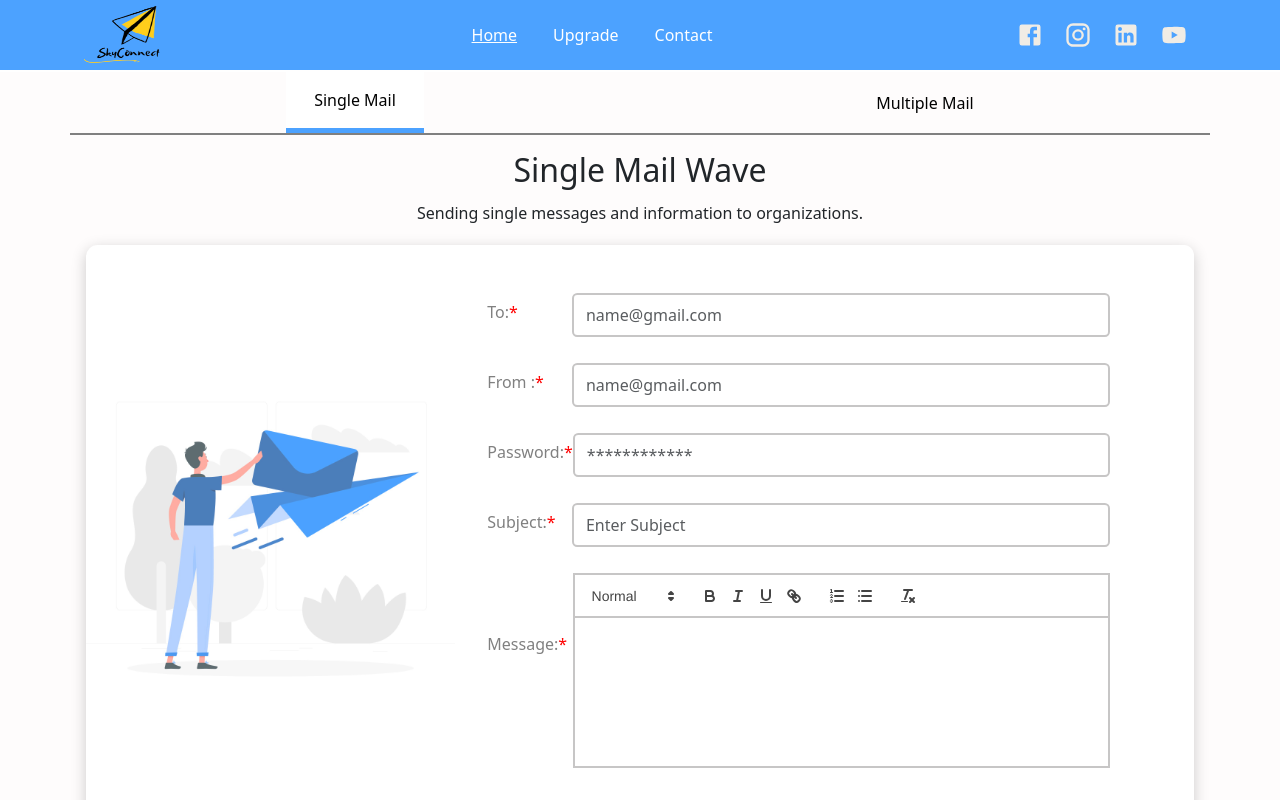
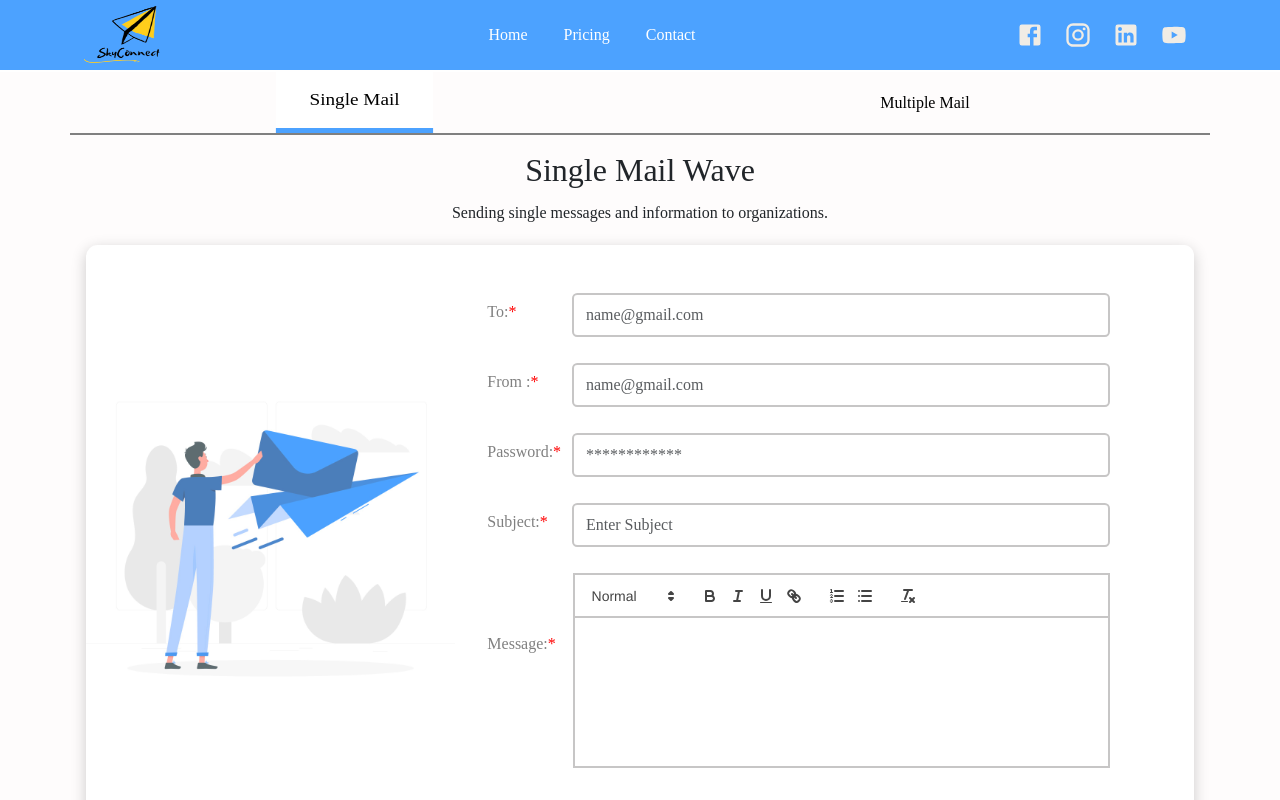
Before and after one commit to dakshataramteke/SkyConnect-, a React (Create React App) app in the folder frontend/: page /home in a window 1280 px wide. Shown: the top 800 px of the page. Built offline with nearby package versions, Linux system fonts and the light colour scheme; no server answers.

Commit message:
Hover Effect

```diff
--- a/frontend/src/App.css
+++ b/frontend/src/App.css
@@ -4,7 +4,7 @@
   padding: 0;
 }
 body{
-  font-family: "Montserrat", serif;
+  font-family: "Montserrat", serif !important;
 }
 :root{
   --navColor: #4ca2ff;
--- a/frontend/src/components/Contact/ContactMail.css
+++ b/frontend/src/components/Contact/ContactMail.css
@@ -19,7 +19,7 @@
 
 /* For Table  */
 .contact_maildata .list-group {
-    box-shadow: 0px 0px 5px rgba(0, 0, 0, 0.4); /* Add this line */
+    box-shadow: 0px 0px 5px #4ca2ffa2; /* Add this line */
     border-radius: 8px; /* Optional */
     width: 50%;
 }
@@ -47,7 +47,9 @@
 .contact_maildata .form-check-input {
     border: 2px solid #050505;
 }
-
+.contact_maildata .form-check-input:checked{
+    border: none !important;
+}
 .contact_maildata .list-group-item{
     padding: 0.925rem !important;
 }
@@ -59,6 +61,10 @@
 
 
 /* Arrow Upward and Downward Styling  */
+
+.fixed_Arrow{
+    z-index:11;
+}
 .contact_maildata .upwardArrow ,
 .contact_maildata .downwardArrow {
     position: fixed;
--- a/frontend/src/components/Contact/ContactMail.jsx
+++ b/frontend/src/components/Contact/ContactMail.jsx
@@ -129,8 +129,8 @@ const ContactMail = () => {
     <section className="contact_maildata">
       <div className="container ">
         <div className="row mt-5">
-          <div className="col mt-3 mt-md-4 contact_alldata">
-            <h2 className="text-center">All Emails </h2>
+          <div className="col mt-3 mt-md-5 contact_alldata">
+            <h2 className="text-center ">All Emails Data</h2>
             <p className="text-center py-2">
               This feature is designed to streamline the management of email communications.
             </p>
@@ -233,7 +233,7 @@ const ContactMail = () => {
               </>
             )}
           </div>
-          <div className="d-flex justify-content-center ">
+          <div className="d-flex justify-content-center fixed_Arrow">
             <div className="scrollArrows">
               {showUpward && (
                 <div className="upwardArrow" onClick={scrollToTop}>
--- a/frontend/src/components/HomePage/Home.css
+++ b/frontend/src/components/HomePage/Home.css
@@ -21,6 +21,7 @@ Tabs.jsx file and Home.jsx
   background-color:white;
   border-bottom: 5px solid #4ca2ff !important;
   border-radius: 0;
+  transform: scaleX(1.2);
 
   }
   .homesection_wrapper .row{
--- a/frontend/src/components/HomePage/Navbar.css
+++ b/frontend/src/components/HomePage/Navbar.css
@@ -23,6 +23,36 @@ li a{
     height: 60px;
     width: 80px;
 }
+.activeLink{
+   position: relative !important;
+
+}
+.activeLink::after{
+    position: absolute !important;
+    content: '';
+    bottom: -5px;
+    left:0;
+    height:2px;
+   background-color: #fff;
+    width:0% ;
+    transition:  all 0.3s ease-in-out !important;
+
+}
+.activeLink:hover::after,
+.activeLink:active::after {
+    width:100% !important;
+}
+
+@media(max-width:768px){
+    .activeLink:hover::after,
+.activeLink:active::after {
+    width:10% !important;
+}
+.navbar-nav{
+    padding-bottom:2rem !important;
+}
+}
+
 
 /* Responsive for logo  */
 @media (max-width: 768px) {
@@ -70,12 +100,6 @@ li a{
     justify-content: center;
 }
 
-.header .nav-link{
-    color: var(--cream);
-}
-
-
-
 
 /* Social Links */
 
--- a/frontend/src/components/HomePage/Navbar.jsx
+++ b/frontend/src/components/HomePage/Navbar.jsx
@@ -1,144 +1,3 @@
-// import { React, useState } from "react";
-// import InstagramIcon from "@mui/icons-material/Instagram";
-// import FacebookIcon from "@mui/icons-material/Facebook";
-// import ClearAllIcon from "@mui/icons-material/ClearAll";
-// import ClearIcon from "@mui/icons-material/Clear";
-// import LinkedInIcon from "@mui/icons-material/LinkedIn";
-// import YouTubeIcon from "@mui/icons-material/YouTube";
-// import { Link, NavLink } from "react-router-dom";
-// import { Outlet, useLocation } from "react-router";
-// import logo from "../../assests/skylogo.png";
-// import Home from "../HomePage/Home";
-// import "./Navbar.css";
-
-// const Navbar = () => {
-//   const [isOpen, setIsOpen] = useState(false);
-//   const handleToggle = () => {
-//     setIsOpen(!isOpen);
-//   };
-
-//   const location = useLocation();
-
-//   return (
-//     <>
-//       <header className="header">
-//         <nav className="navbar navbar-expand-lg navbar_wrapper fixed-top p-0">
-//           <div className="container">
-//             <Link className="navbar-brand" to={"/"}>
-//               <img src={logo} alt="logo" className="logo" />
-//             </Link>
-
-//             <div className="social_icons order-lg-last">
-//               <ul className="ul_links">
-//                 <li>
-//                   <a
-//                     href="https://www.facebook.com/skyvisonitsolutions/"
-//                     target="_blank"
-//                     rel="noreferrer"
-//                   >
-//                     <FacebookIcon />
-//                   </a>
-//                 </li>
-//                 <li>
-//                   <a
-//                     href="https://www.instagram.com/skyvisionitsolution/"
-//                     target="_blank"
-//                     rel="noreferrer"
-//                   >
-//                     <InstagramIcon />
-//                   </a>
-//                 </li>
-//                 <li>
-//                   <a
-//                     href="https://www.linkedin.com/company/sky-vision-it-solutions-official/"
-//                     target="_blank"
-//                     rel="noreferrer"
-//                   >
-//                     <LinkedInIcon />
-//                   </a>
-//                 </li>
-//                 <li>
-//                   <a
-//                     href="https://www.youtube.com/@amitganuwala"
-//                     target="_blank"
-//                     rel="noreferrer"
-//                   >
-//                     <YouTubeIcon />
-//                   </a>
-//                 </li>
-//               </ul>
-//             </div>
-//             <button
-//               className="navbar-toggler"
-//               type="button"
-//               data-bs-toggle="collapse"
-//               data-bs-target="#navbarNav"
-//               aria-controls="navbarNav"
-//               aria-expanded={isOpen}
-//               aria-label="Toggle navigation"
-//               onClick={handleToggle}
-//             >
-//               <span className="nav_toggle">
-//                 {isOpen ? <ClearIcon /> : <ClearAllIcon />}
-//               </span>
-//             </button>
-//             <div
-//               className={`collapse navbar-collapse ${isOpen ? "show" : ""}`}
-//               id="navbarNav"
-//             >
-
-//               <ul className="navbar-nav">
-//   <li className="nav-item">
-//     <NavLink
-//       className="nav-link text-white"
-//       to="/home"
-//       end // Add this prop
-//       style={({ isActive }) => ({
-//         textDecoration: isActive ? 'underline' : 'none',
-//         color: isActive ? 'black' : 'inherit',
-//       })}
-//     >
-//       Home
-//     </NavLink>
-//   </li>
-//   <li className="nav-item">
-//     <NavLink
-//       className="nav-link text-white"
-//       to="/home/Pricing"
-//       style={({ isActive }) => ({
-//         textDecoration: isActive ? 'underline' : 'none',
-//         color: isActive ? 'black' : 'inherit',
-//       })}
-//     >
-//       Upgrade
-//     </NavLink>
-//   </li>
-
-//   <li className="nav-item">
-//     <NavLink
-//       className="nav-link text-white"
-//       to="/home/Contact"
-//       style={({ isActive }) => ({
-//         textDecoration: isActive ? 'underline' : 'none',
-//         color: isActive ? 'black' : 'inherit',
-//       })}
-//     >
-//      Contact
-//     </NavLink>
-//   </li>
-// </ul>
-//             </div>
-//           </div>
-//         </nav>
-//       </header>
-//       <Outlet />
-//       {location.pathname === "/home" && <Home />}
-//     </>
-//   );
-// };
-//  export default Navbar;
-
-
 import { React, useState } from "react";
 import InstagramIcon from "@mui/icons-material/Instagram";
 import FacebookIcon from "@mui/icons-material/Facebook";
@@ -157,9 +16,17 @@ const Navbar = () => {
   const handleToggle = () => {
     setIsOpen(!isOpen);
   };
+  const [isHovered, setIsHovered] = useState(false);
+  const handleMouseEnter = () => {
+    setIsHovered(true);
+  };
 
   const handleLinkClick = () => {
     setIsOpen(false); // Close the navbar when a link is clicked
+  };
+
+  const handleMouseLeave = () => {
+    setIsHovered(false);
   };
 
   const location = useLocation();
@@ -231,47 +98,47 @@ const Navbar = () => {
               className={`collapse navbar-collapse ${isOpen ? "show" : ""}`}
               id="navbarNav"
             >
+
+
     <ul className="navbar-nav">
-                <li className="nav-item">
+      <li className="nav-item" onMouseEnter={handleMouseEnter} onMouseLeave={handleMouseLeave}>
         <NavLink
-                    className="nav-link text-white"
+          className={({ isActive }) =>
+            `nav-link text-white ${isActive || isHovered ? 'activeLink' : ''}`
+          }
           to="/home"
           end
           onClick={handleLinkClick} // Close navbar on click
-                    style={({ isActive }) => ({
-                      textDecoration: isActive ? 'underline' : 'none',
-                      color: isActive ? 'black' : 'inherit',
-                    })}
         >
           Home
         </NavLink>
       </li>
-                <li className="nav-item">
+      <li className="nav-item" onMouseEnter={handleMouseEnter} onMouseLeave={handleMouseLeave}>
         <NavLink
-                    className="nav-link text-white"
-                    to="/home/Pricing"
-                    onClick={handleLinkClick} // Close navbar on click
-                    style={({ isActive }) => ({
-                      textDecoration: isActive ? 'underline' : 'none',
-                      color: isActive ? 'black' : 'inherit',
-                    })}
+          className={({ isActive }) =>
+            `nav-link text-white ${isActive || isHovered ? 'activeLink' : ''}`
+          }
+          to="Pricing" // Ensure this points to the correct route
+          end
+          onClick={handleLinkClick}
         >
-                    Upgrade
+          Pricing
         </NavLink>
       </li>
-                <li className="nav-item">
+      <li className="nav-item" onMouseEnter={handleMouseEnter} onMouseLeave={handleMouseLeave}>
         <NavLink
-                    className="nav-link text-white"
-                    to="/home/Contact"
-                    onClick={handleLinkClick} // Close navbar on click
-                    style={({ isActive }) => ({
-                      textDecoration: isActive ? 'underline' : 'none',
-                      color: isActive ? 'black' : 'inherit',
-                    })}
+          className={({ isActive }) =>
+            `nav-link text-white ${isActive || isHovered ? 'activeLink' : ''}`
+          }
+          to="/home/Contact" // Ensure this points to the correct route
+          end
+          onClick={handleLinkClick}
         >
-                    Contact </NavLink>
+          Contact
+        </NavLink>
       </li>
     </ul>
+
             </div>
           </div>
         </nav>
```
Also changed, not shown: frontend/src/components/Mails/Mail.css (+10 -7 lines). Lines whose indentation alone changed are shown as unchanged.
